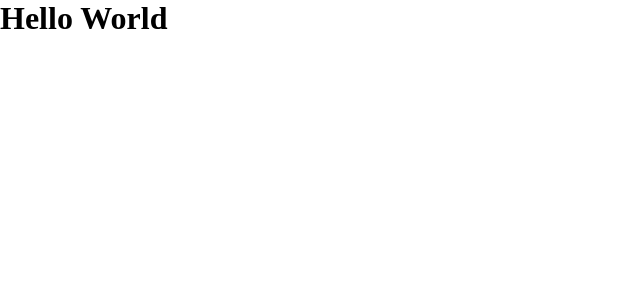
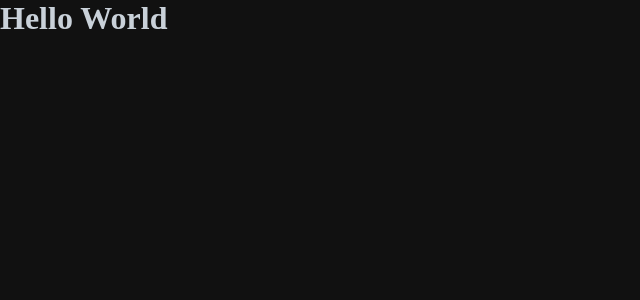
Before and after one commit to flpsoares/portfolio, a Next.js app: page / in a window 1280 px wide. Shown: the top 300 px of the page, without its empty margins (0-640 px from the left). Built offline with nearby package versions, Linux system fonts and the light colour scheme.

Commit message:
style: added a temporary color palette

```diff
--- a/src/styles/global.ts
+++ b/src/styles/global.ts
@@ -13,4 +13,18 @@ export default createGlobalStyle`
     border: 0;
     cursor: pointer;
   }
+
+  html {
+    background: var(--dark);
+    color: var(--text-primary);
+  }
+
+  :root {
+    --dark: #111;
+    --text-primary: #c9d1d9;
+    --primary: #420F56;
+    --secondary: #591F6F;
+    --tertiary: #6F3287;
+    --quaternary: #83459E;
+  }
 `
```
Also changed, not shown: 1 other file (tests, documents, lock files or other folders).
